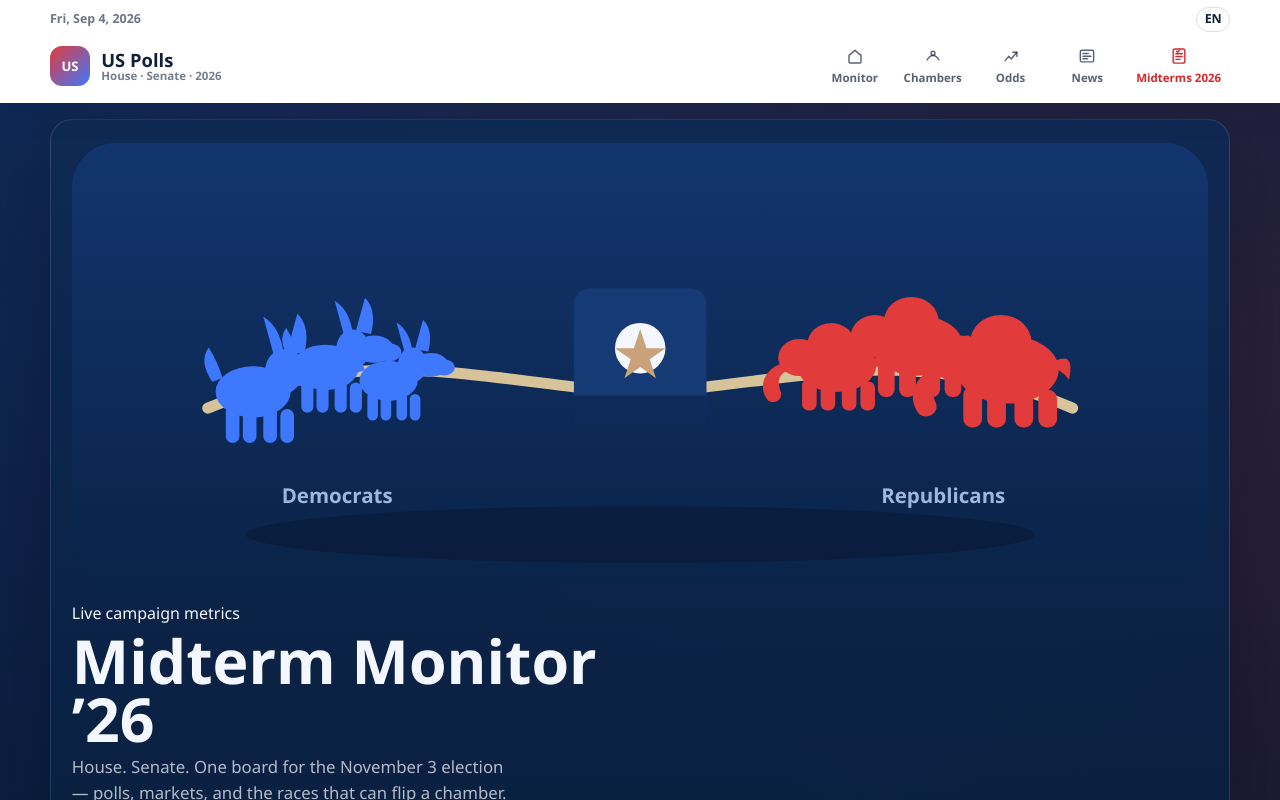
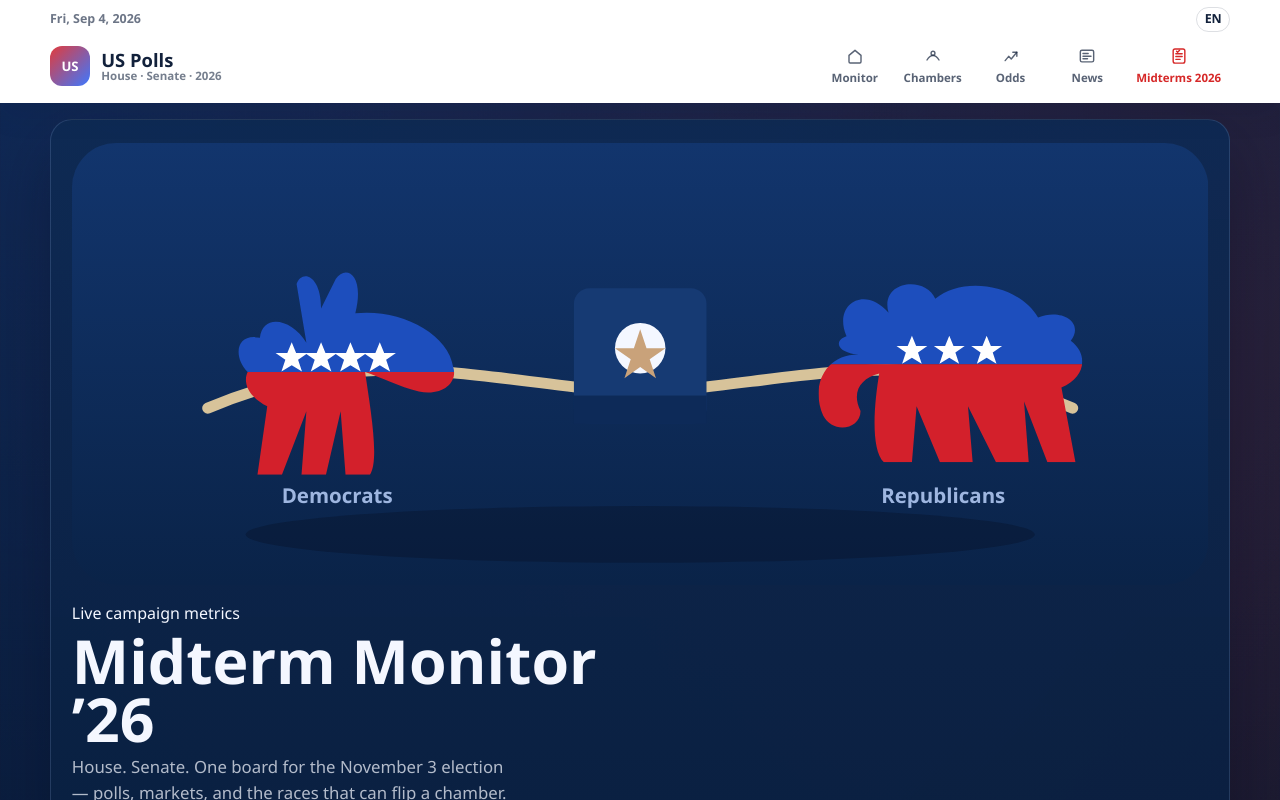
Before and after one commit to foxalone/uspolls-web, a Next.js app: page / in a window 1280 px wide. Shown: the top 800 px of the page. Built offline with nearby package versions, Linux system fonts and the light colour scheme.

Commit message:
Show one flag-colored donkey and elephant in the hero.
Co-authored-by: Cursor <cursoragent@cursor.com>

```diff
--- a/src/components/HomeHero.tsx
+++ b/src/components/HomeHero.tsx
@@ -93,6 +93,11 @@ function CountdownUnit({ label, value }: { label: string; value: string }) {
   );
 }
 
+const DONKEY_PATH =
+  "M6 42 C 0 36 1 26 11 28 C 12 18 24 20 30 30 L 26 6 C 28 0 36 2 36 16 L 42 4 C 46 -2 54 2 50 18 C 68 16 88 26 90 40 C 92 46 86 52 76 50 C 68 48 60 44 54 42 C 56 56 60 78 56 84 H 46 L 44 58 L 38 84 H 28 L 30 58 L 20 84 H 10 L 14 56 C 6 52 4 46 6 42 Z";
+const ELEPHANT_PATH =
+  "M22 38 C 6 36 -2 50 4 64 C 8 72 20 70 20 62 C 16 54 20 48 28 46 C 26 58 24 78 30 84 H 42 L 44 60 L 54 84 H 68 L 66 60 L 78 84 H 92 L 90 58 L 100 84 H 112 L 106 52 C 116 48 118 38 110 32 C 116 24 106 18 96 22 C 88 8 64 4 52 14 C 48 4 28 6 32 20 C 22 8 8 16 14 30 C 8 32 10 38 22 38 Z";
+
 function TugOfWarArt() {
   return (
     <svg className="tug-art" viewBox="0 0 720 280" role="presentation">
@@ -117,16 +122,22 @@ function TugOfWarArt() {
         <circle cx="42" cy="38" fill="#f4f7ff" r="16" />
         <path d="M42 26 l4 12 h12 l-10 7 4 12-10-7-10 7 4-12-10-7h12z" fill="#c9a27a" />
       </g>
-      <g fill="#3d78ff">
-        <DonkeySilhouette x={78} y={108} scale={1.08} />
-        <DonkeySilhouette x={128} y={98} scale={0.96} />
-        <DonkeySilhouette x={172} y={112} scale={0.84} />
-      </g>
-      <g fill="#e23b3b">
-        <ElephantSilhouette x={528} y={96} scale={1.08} />
-        <ElephantSilhouette x={478} y={86} scale={0.96} />
-        <ElephantSilhouette x={434} y={104} scale={0.84} />
-      </g>
+      <FlagMascot
+        clipId="tug-donkey-clip"
+        path={DONKEY_PATH}
+        scale={1.55}
+        starXs={[24, 36, 48, 60]}
+        x={102}
+        y={80}
+      />
+      <FlagMascot
+        clipId="tug-elephant-clip"
+        path={ELEPHANT_PATH}
+        scale={1.48}
+        starXs={[42, 58, 74]}
+        x={470}
+        y={78}
+      />
       <text fill="#9eb6e0" fontSize="13" fontWeight="700" textAnchor="middle" x="168" y="228">
         Democrats
       </text>
@@ -137,36 +148,38 @@ function TugOfWarArt() {
   );
 }
 
-function DonkeySilhouette({ x, y, scale }: { x: number; y: number; scale: number }) {
+function FlagMascot({
+  clipId,
+  path,
+  scale,
+  starXs,
+  x,
+  y,
+}: {
+  clipId: string;
+  path: string;
+  scale: number;
+  starXs: number[];
+  x: number;
+  y: number;
+}) {
   return (
     <g transform={`translate(${x} ${y}) scale(${scale})`}>
-      <path d="M10 40 Q2 28 8 20 Q14 30 16 38 Z" />
-      <ellipse cx="34" cy="46" rx="22" ry="15" />
-      <ellipse cx="52" cy="34" rx="11" ry="13" />
-      <ellipse cx="66" cy="34" rx="13" ry="9" />
-      <ellipse cx="76" cy="36" rx="8" ry="6" />
-      <path d="M46 24 L40 2 Q50 8 52 24 Z" />
-      <path d="M54 22 L60 0 Q68 8 64 24 Z" />
-      <rect height="22" rx="4" width="8" x="18" y="54" />
-      <rect height="20" rx="4" width="8" x="28" y="56" />
-      <rect height="22" rx="4" width="8" x="40" y="54" />
-      <rect height="20" rx="4" width="8" x="50" y="56" />
+      <clipPath id={clipId}>
+        <path d={path} />
+      </clipPath>
+      <g clipPath={`url(#${clipId})`}>
+        <rect fill="#1d4ebd" height="50" width="130" x="-6" y="-8" />
+        <rect fill="#d3202b" height="52" width="130" x="-6" y="42" />
+        {starXs.map((starX) => (
+          <path
+            d="M0-6.2 1.8-1.8h4.8L2.6 1 4.2 5.8 0 3.2-4.2 5.8-2.6 1-6.6-1.8h4.8Z"
+            fill="#ffffff"
+            key={starX}
+            transform={`translate(${starX} 36)`}
+          />
+        ))}
+      </g>
     </g>
   );
 }
-
-function ElephantSilhouette({ x, y, scale }: { x: number; y: number; scale: number }) {
-  return (
-    <g transform={`translate(${x} ${y}) scale(${scale})`}>
-      <path d="M86 40 Q100 32 96 50 Q90 42 84 44 Z" />
-      <ellipse cx="60" cy="44" rx="30" ry="20" />
-      <ellipse cx="56" cy="28" rx="18" ry="16" />
-      <ellipse cx="32" cy="38" rx="16" ry="14" />
-      <path d="M20 42 C 6 46 0 60 8 70 C 12 74 20 70 18 64 C 14 54 18 48 28 46 Z" />
-      <rect height="24" rx="5" width="11" x="34" y="54" />
-      <rect height="22" rx="5" width="11" x="48" y="56" />
-      <rect height="24" rx="5" width="11" x="64" y="54" />
-      <rect height="22" rx="5" width="11" x="78" y="56" />
-    </g>
-  );
-}
```
